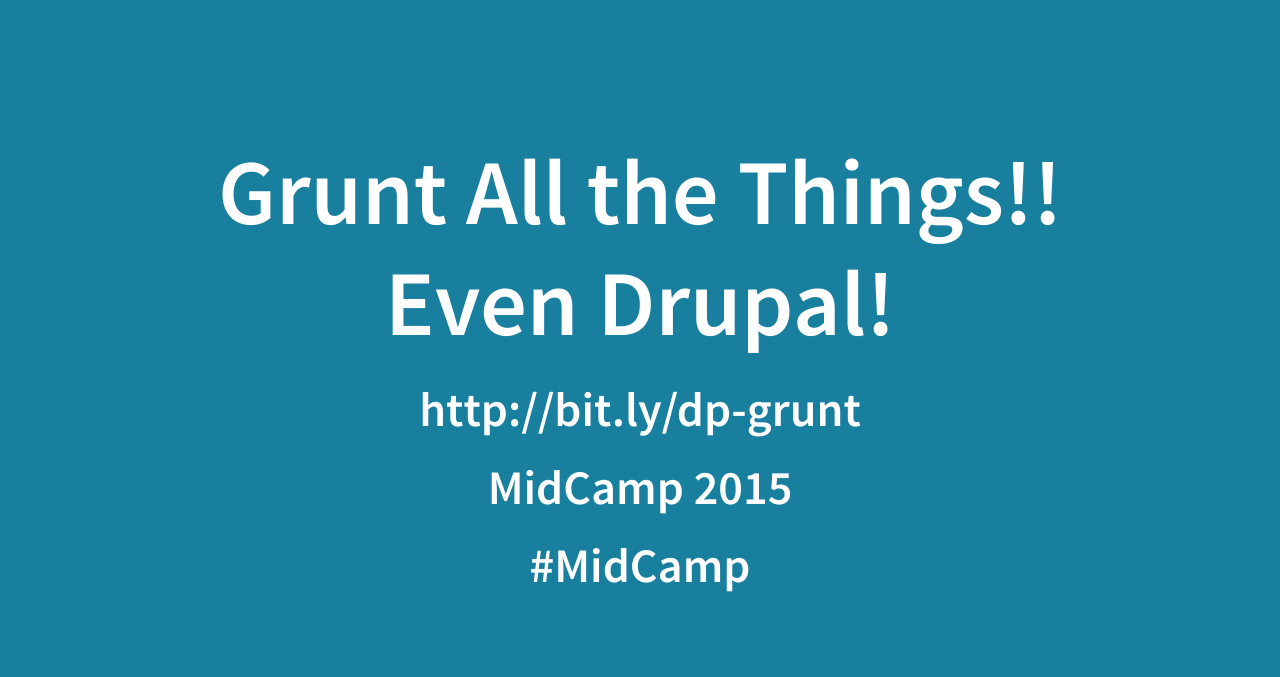
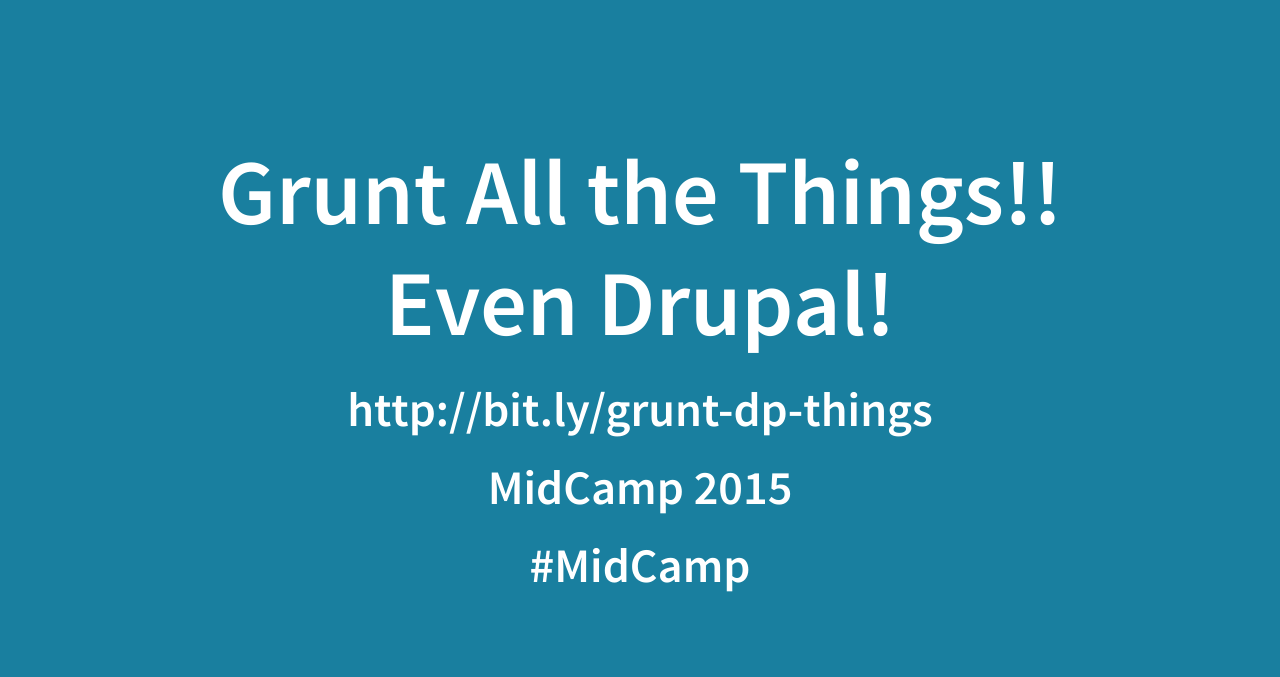
Before and after one commit to fmitchell/grunt-all-the-things-drupal, a website: page index.html in a window 1280 px wide. Shown: the top 677 px of the page. Drawn offline with Linux system fonts and the light colour scheme.

Commit message:
update link to presentation

```diff
--- a/index.html
+++ b/index.html
@@ -53,7 +53,7 @@
 			<div class="slides">
                 <section>
                     <h1>Grunt All the Things!! Even Drupal!</h1>
-                    <h3>http://bit.ly/dp-grunt</h3>
+                    <h3>http://bit.ly/grunt-dp-things</h3>
                     <h3>MidCamp 2015</h3>
                     <h3>#MidCamp</h3>
                 </section>
@@ -286,7 +286,7 @@
                 <section>
                     <h2>Thank You!</h2>
                     <h3>Slides</h3>
-                    <p>http://bit.ly/dp-grunt</p>
+                    <p>http://bit.ly/grunt-dp-things</p>
                     <h3>Feedback</h3>
                     <p>https://joind.in/talk/view/13792</p>
                     <h3>@fredricmitchell</h3>
```
